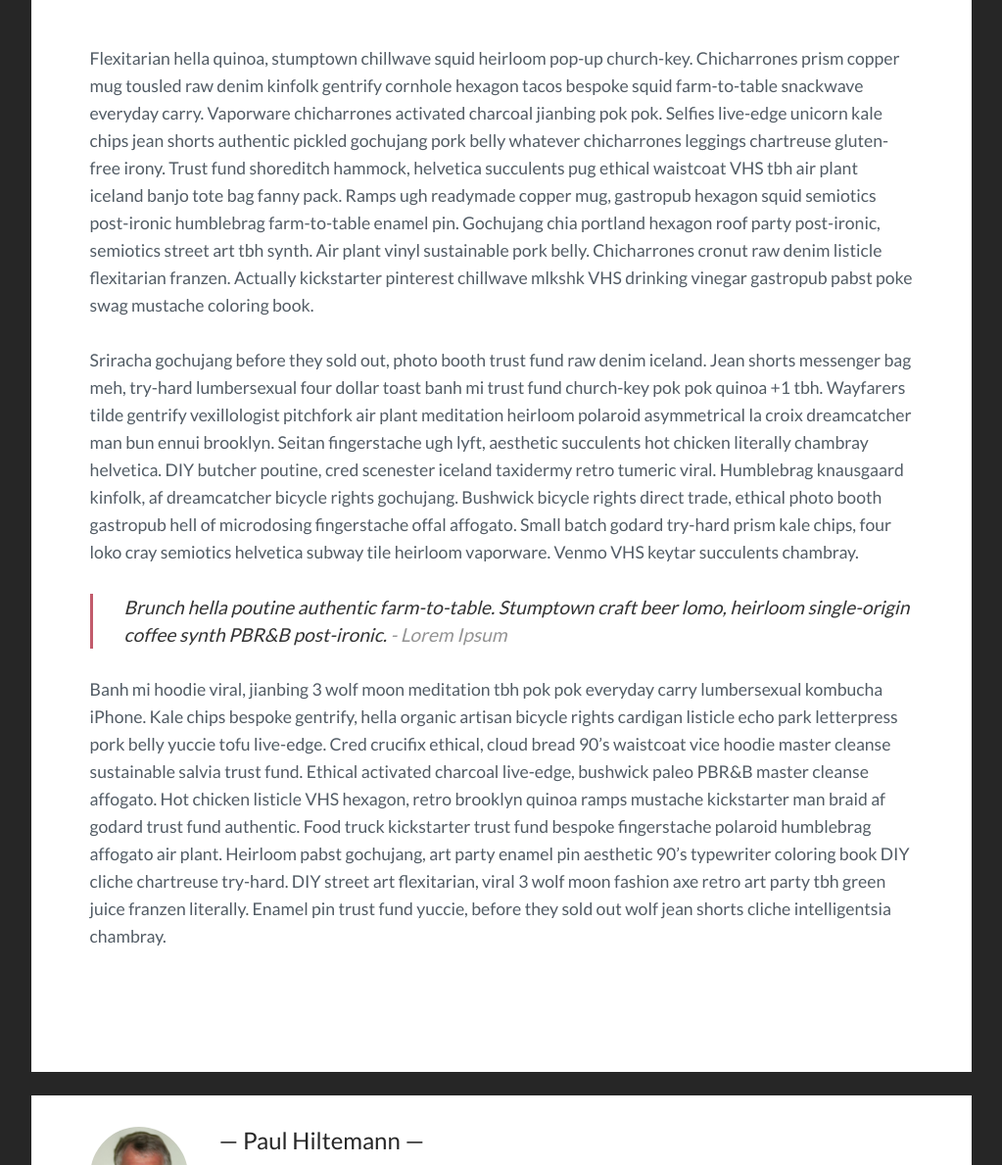
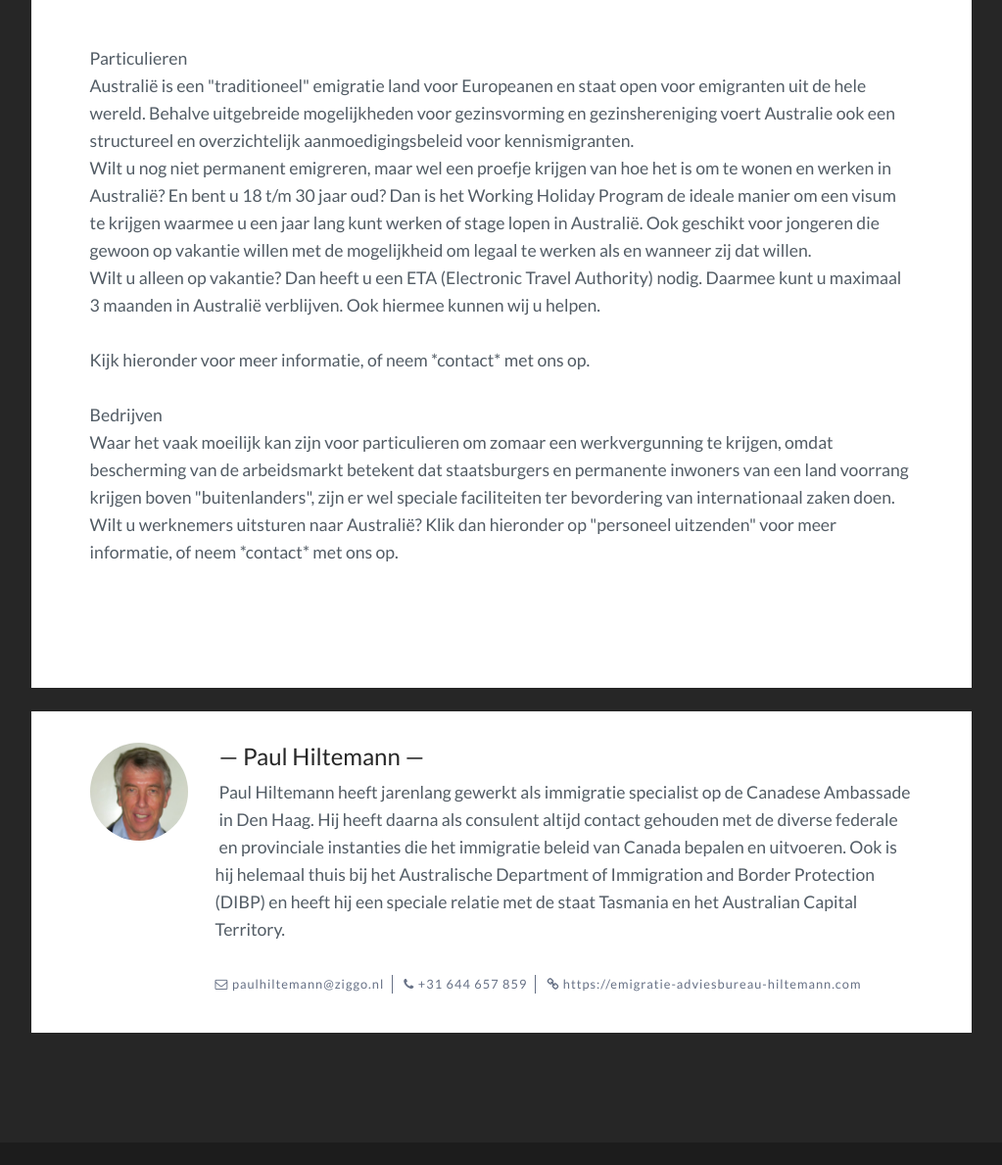
Before and after one commit to shiltemann/emigratie-adviesbureau-hiltemann, a Jekyll site: the page built from countries/_posts/2017-07-21-australie.md, in a window 1280 px wide and 1400 px high, scrolled down 563 px. Shown: the part 211-1400 px from the top of the window at 98% size, without its empty margins (128-1151 px from the left). Built offline with Jekyll 4.4.1, drawn with Linux system fonts in a browser that asks for light colours.

Commit message:
australie aangepast

```diff
--- a/countries/_posts/2017-07-21-australie.md
+++ b/countries/_posts/2017-07-21-australie.md
@@ -7,10 +7,14 @@ date: 2017-07-21 12:52:00 +0300
 description: You’ll find this post in your `_posts` directory. Go ahead and edit it and re-build the site to see your changes. # Add post description (optional)
 tag: [Sweden, Travel, Forest]
 ---
-Flexitarian hella quinoa, stumptown chillwave squid heirloom pop-up church-key. Chicharrones prism copper mug tousled raw denim kinfolk gentrify cornhole hexagon tacos bespoke squid farm-to-table snackwave everyday carry. Vaporware chicharrones activated charcoal jianbing pok pok. Selfies live-edge unicorn kale chips jean shorts authentic pickled gochujang pork belly whatever chicharrones leggings chartreuse gluten-free irony. Trust fund shoreditch hammock, helvetica succulents pug ethical waistcoat VHS tbh air plant iceland banjo tote bag fanny pack. Ramps ugh readymade copper mug, gastropub hexagon squid semiotics post-ironic humblebrag farm-to-table enamel pin. Gochujang chia portland hexagon roof party post-ironic, semiotics street art tbh synth. Air plant vinyl sustainable pork belly. Chicharrones cronut raw denim listicle flexitarian franzen. Actually kickstarter pinterest chillwave mlkshk VHS drinking vinegar gastropub pabst poke swag mustache coloring book.
+<p>Particulieren<br/>
 
-Sriracha gochujang before they sold out, photo booth trust fund raw denim iceland. Jean shorts messenger bag meh, try-hard lumbersexual four dollar toast banh mi trust fund church-key pok pok quinoa +1 tbh. Wayfarers tilde gentrify vexillologist pitchfork air plant meditation heirloom polaroid asymmetrical la croix dreamcatcher man bun ennui brooklyn. Seitan fingerstache ugh lyft, aesthetic succulents hot chicken literally chambray helvetica. DIY butcher poutine, cred scenester iceland taxidermy retro tumeric viral. Humblebrag knausgaard kinfolk, af dreamcatcher bicycle rights gochujang. Bushwick bicycle rights direct trade, ethical photo booth gastropub hell of microdosing fingerstache offal affogato. Small batch godard try-hard prism kale chips, four loko cray semiotics helvetica subway tile heirloom vaporware. Venmo VHS keytar succulents chambray.
+Australië is een "traditioneel" emigratie land voor Europeanen en staat open voor emigranten uit de hele wereld. Behalve uitgebreide mogelijkheden voor gezinsvorming en gezinshereniging voert Australie ook een structureel en overzichtelijk aanmoedigingsbeleid voor kennismigranten.<br/>
+Wilt u nog niet permanent emigreren, maar wel een proefje krijgen van hoe het is om te wonen en werken in Australië? En bent u 18 t/m 30 jaar oud? Dan is het Working Holiday Program de ideale manier om een visum te krijgen waarmee u een jaar lang kunt werken of stage lopen in Australië. Ook geschikt voor jongeren die gewoon op vakantie willen met de mogelijkheid om legaal te werken als en wanneer zij dat willen.<br/>
+Wilt u alleen op vakantie? Dan heeft u een ETA (Electronic Travel Authority) nodig. Daarmee kunt u maximaal 3 maanden in Australië verblijven. Ook hiermee kunnen wij u helpen.<br/>
 
-> Brunch hella poutine authentic farm-to-table. Stumptown craft beer lomo, heirloom single-origin coffee synth PBR&B post-ironic. <cite>- Lorem Ipsum</cite>
+<p>Kijk hieronder voor meer informatie, of neem *contact* met ons op.<p/>
 
-Banh mi hoodie viral, jianbing 3 wolf moon meditation tbh pok pok everyday carry lumbersexual kombucha iPhone. Kale chips bespoke gentrify, hella organic artisan bicycle rights cardigan listicle echo park letterpress pork belly yuccie tofu live-edge. Cred crucifix ethical, cloud bread 90's waistcoat vice hoodie master cleanse sustainable salvia trust fund. Ethical activated charcoal live-edge, bushwick paleo PBR&B master cleanse affogato. Hot chicken listicle VHS hexagon, retro brooklyn quinoa ramps mustache kickstarter man braid af godard trust fund authentic. Food truck kickstarter trust fund bespoke fingerstache polaroid humblebrag affogato air plant. Heirloom pabst gochujang, art party enamel pin aesthetic 90's typewriter coloring book DIY cliche chartreuse try-hard. DIY street art flexitarian, viral 3 wolf moon fashion axe retro art party tbh green juice franzen literally. Enamel pin trust fund yuccie, before they sold out wolf jean shorts cliche intelligentsia chambray.
+<p>Bedrijven<br/>
+
+Waar het vaak moeilijk kan zijn voor particulieren om zomaar een werkvergunning te krijgen, omdat bescherming van de arbeidsmarkt betekent dat staatsburgers en permanente inwoners van een land voorrang krijgen boven "buitenlanders", zijn er wel speciale faciliteiten ter bevordering van internationaal zaken doen. Wilt u werknemers uitsturen naar Australië? Klik dan hieronder op "personeel uitzenden" voor meer informatie, of neem *contact* met ons op.
```
Also changed, not shown: canada/_posts/2017-07-01-werkvisum-voor-bedrijven.md (+1 -1 lines).
